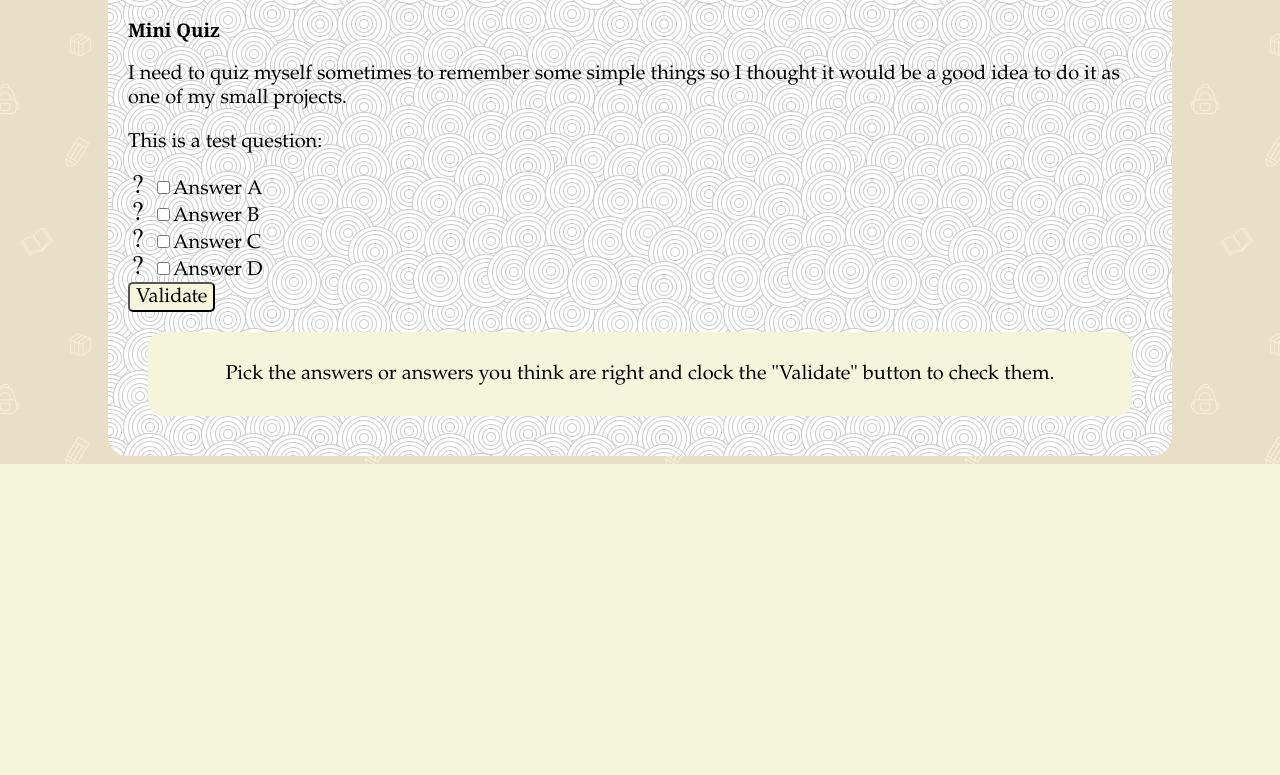
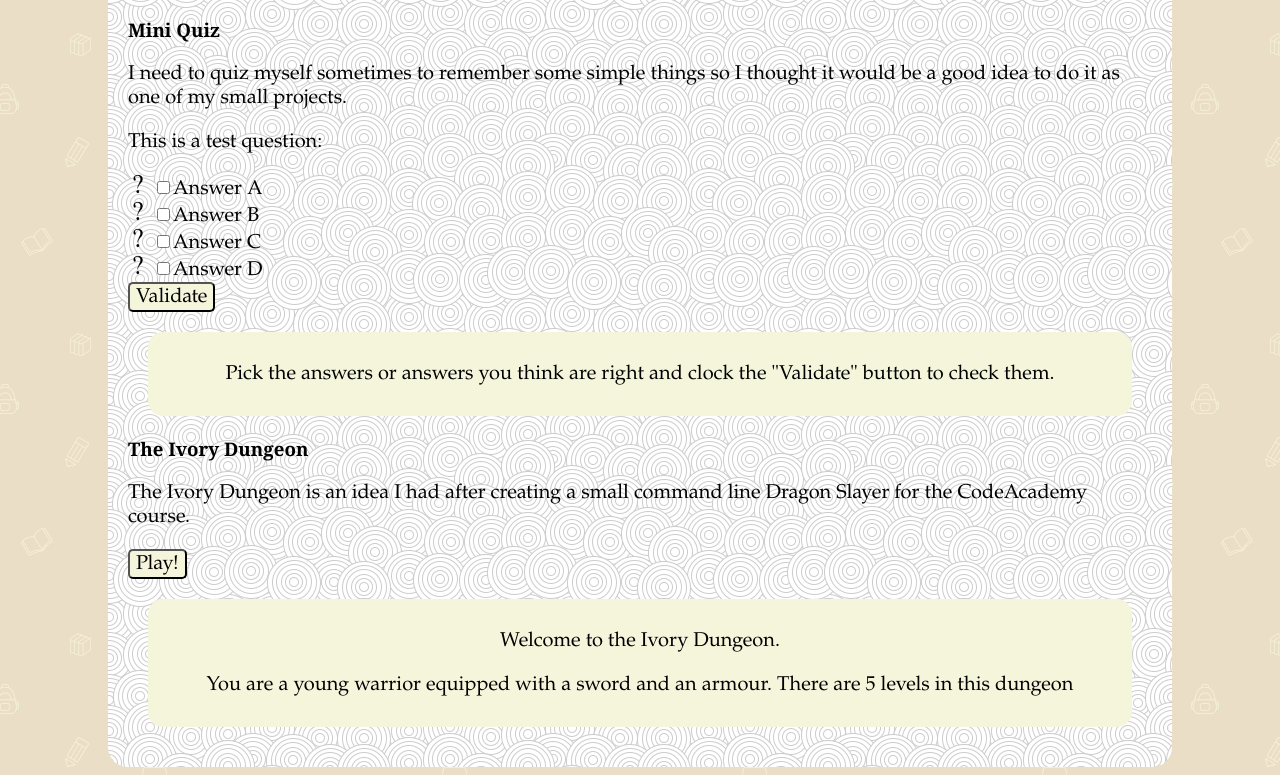
Before and after one commit to htindon/js, a plain HTML site: page index.html in a window 1280 px wide. Shown: the part 598-1373 px from the top of the page. Before the commit the page ends 1062 px from the top, so only its background shows below. Drawn offline with Linux system fonts and the light colour scheme.

Commit message:
Going to work from home, pushing bugged code

```diff
--- /dev/null
+++ b/dungeon.js
@@ -0,0 +1,8 @@
+var dungeon = function() {
+
+	level: function(Nb) {
+	document.getElementById("dungeon").innerHTML = "<p>Welcome to Level 1<p><p>There is one type of ennemy on this level: Skeletons. You can attack them directly with your swords</p>";
+	},
+	document.getElementById("dungeon").innerHTML = "<p>Welcome to the Ivory Dungeon.</p><p>You are a young warrior equipped with a sword and an armour. There are 5 levels in this dungeon</p><br><form><button type='button', value='Go to level 1', alt='Go to level 1'>Go to Level 1!</button></form>";
+	document.close();
+};
--- a/index.html
+++ b/index.html
@@ -45,9 +45,21 @@
 	</form>
 	<div class="answer_box">
   	  <p id="answer_quiz">Pick the answers or answers you think are right and clock the "Validate" button to check them.</p>
+  	</div> <!-- answer box -->
+  <h3>The Ivory Dungeon</h3>
+  <p>The Ivory Dungeon is an idea I had after creating a small command line Dragon Slayer for the CodeAcademy course.</p>
+	  <form>
+		  <button type="button", value="Play!", alt="Play!", onclick="dungeon()">Play!</button><br>
+	  </form>
+  <div class="answer_box">
+	  <div id="dungeon">
+		  <p>Welcome to the Ivory Dungeon.</p>
+		  <p>You are a young warrior equipped with a sword and an armour. There are 5 levels in this dungeon</p>
+		</div> <!-- dungeon -->
 	</div> <!-- answer box -->
   </div> <!-- main  -->
     <script type="text/javascript" src="game.js"></script>
     <script type="text/javascript" src="quiz.js"></script>
+    <script type="text/javascript" src="dungeon.js"></script>
   </body>
 </html>
```
